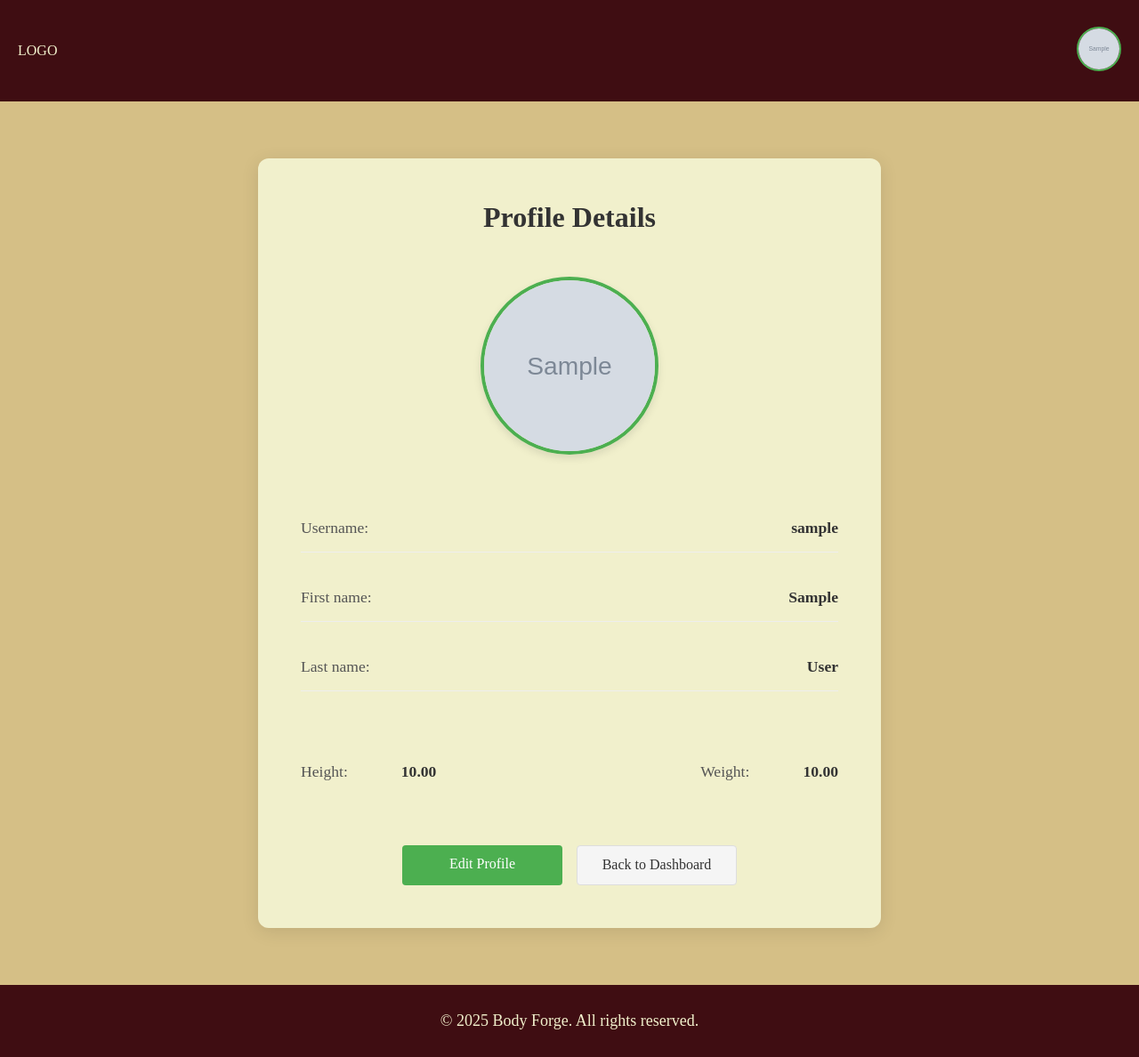
After one commit to zlatin-r/body_forge, a Django app: page /accounts/profile/1 in a window 1280 px wide. The commit adds this page. Shown: the whole page at 89% size. Run offline with Django 5.2, Linux system fonts and the light colour scheme; a user stored in the database is signed in; tables that the repository leaves empty hold one stand-in row (values such as "Sample post"); grey boxes marked "Sample" are stand-in pictures.

Commit message:
changes added

```diff
--- a/body_forge/accounts/urls.py
+++ b/body_forge/accounts/urls.py
@@ -1,5 +1,5 @@
 from django.contrib.auth.views import LogoutView
-from django.urls import path
+from django.urls import path, include
 
 from body_forge.accounts import views
 
@@ -7,4 +7,7 @@ urlpatterns = [
     path('login/', views.AppUserLoginView.as_view(), name="login"),
     path('logout/', LogoutView.as_view(), name="logout"),
     path('register/', views.AppUserRegisterView.as_view(), name="register"),
+    path('profile/<int:pk>', include([
+        path('', views.ProfileDetailsView.as_view(), name="details"),
+    ]))
 ]
--- a/body_forge/accounts/views.py
+++ b/body_forge/accounts/views.py
@@ -26,19 +26,19 @@ class AppUserRegisterView(CreateView):
         login(self.request, self.object)
         return response
 
-# class ProfileDetailsView(LoginRequiredMixin, DetailView):
-#     model = UserModel
-#     template_name = "accounts/profile-details-page.html"
-#
-#
-# class ProfileEditView(LoginRequiredMixin, UserPassesTestMixin, UpdateView):
-#     model = Profile
-#     form_class = ProfileEditForm
-#     template_name = "accounts/profile-edit-page.html"
-#
-#     def test_func(self):
-#         profile = get_object_or_404(Profile, pk=self.kwargs['pk'])
-#         return self.request.user == profile.user
-#
-#     def get_success_url(self):
-#         return reverse_lazy("profile-details", kwargs={"pk": self.object.pk})
+class ProfileDetailsView(LoginRequiredMixin, DetailView):
+    model = UserModel
+    template_name = "accounts/profile-details-page.html"
+
+
+class ProfileEditView(LoginRequiredMixin, UserPassesTestMixin, UpdateView):
+    model = Profile
+    form_class = ProfileEditForm
+    template_name = "accounts/profile-edit-page.html"
+
+    def test_func(self):
+        profile = get_object_or_404(Profile, pk=self.kwargs['pk'])
+        return self.request.user == profile.user
+
+    def get_success_url(self):
+        return reverse_lazy("profile-details", kwargs={"pk": self.object.pk})
--- /dev/null
+++ b/static/css/accounts/profile-details-page.css
@@ -0,0 +1,185 @@
+.profile-details-container {
+    display: flex;
+    justify-content: center;
+    align-items: center;
+    min-height: 100vh;
+    padding: 2rem;
+    box-sizing: border-box;
+    background-color: #d5bf86;
+}
+
+.profile-card {
+    width: 100%;
+    max-width: 700px;
+    display: flex;
+    flex-direction: column;
+    align-items: center;
+    gap: 2rem;
+    border-radius: 12px;
+    box-shadow: 0 4px 20px rgba(0, 0, 0, 0.1);
+    padding: 3rem;
+    background: #f1f0cc;
+    margin: 2rem 0;
+}
+
+.profile-card h1 {
+    color: #333;
+    font-size: 2rem;
+    margin-bottom: 1rem;
+    text-align: center;
+}
+
+/* Profile image styling */
+.profile-image {
+    display: flex;
+    justify-content: center;
+    margin-bottom: 1.5rem;
+}
+
+.profile-image img {
+    width: 200px;
+    height: 200px;
+    border-radius: 50%;
+    border: 4px solid #4CAF50;
+    object-fit: cover;
+    object-position: center;
+    box-shadow: 0 4px 10px rgba(0, 0, 0, 0.1);
+    transition: all 0.3s ease;
+}
+
+.profile-image img:hover {
+    transform: scale(1.03);
+    box-shadow: 0 6px 15px rgba(0, 0, 0, 0.15);
+}
+
+/* Profile information section */
+.profile-info {
+    width: 100%;
+    display: flex;
+    flex-direction: column;
+    gap: 1.5rem;
+}
+
+.info-item {
+    display: flex;
+    justify-content: space-between;
+    padding: 1rem 0;
+    border-bottom: 1px solid #eee;
+}
+
+.info-item:last-child {
+    border-bottom: none;
+}
+
+.label {
+    font-weight: 500;
+    color: #555;
+    font-size: 1.1rem;
+}
+
+.value {
+    color: #333;
+    font-weight: 600;
+    font-size: 1.1rem;
+}
+
+/* Body info specific styling */
+.body-info {
+    display: flex;
+    justify-content: space-between;
+    margin-top: 1rem;
+    padding-top: 1.5rem;
+    width: 100%;
+}
+
+.body-info div {
+    gap: 60px;
+    border: none;
+}
+
+.profile-actions {
+    display: flex;
+    gap: 1rem;
+    width: 100%;
+    margin-top: 2rem;
+    justify-content: center;
+}
+
+.profile-btn {
+    padding: 12px 24px;
+    border-radius: 4px;
+    font-size: 16px;
+    font-weight: 500;
+    cursor: pointer;
+    transition: all 0.3s ease;
+    text-align: center;
+    text-decoration: none;
+    min-width: 180px;
+    border: none;
+}
+
+.edit-btn {
+    height: 45px;
+    background: #4CAF50;
+    color: white;
+}
+
+.edit-btn:hover {
+    background-color: #45a049;
+    box-shadow: 0 4px 8px rgba(0, 0, 0, 0.1);
+    transform: translateY(-2px);
+}
+
+.edit-btn:active {
+    background-color: #3e8e41;
+    transform: translateY(1px);
+}
+
+.back-btn {
+    height: 45px;
+    background: #f5f5f5;
+    color: #333;
+    border: 1px solid #ddd;
+}
+
+.back-btn:hover {
+    background-color: #e9e9e9;
+    box-shadow: 0 4px 8px rgba(0, 0, 0, 0.1);
+    transform: translateY(-2px);
+}
+
+.back-btn:active {
+    background-color: #ddd;
+    transform: translateY(1px);
+}
+
+/* Responsive adjustments */
+@media (max-width: 768px) {
+    .profile-card {
+        padding: 2rem 1.5rem;
+        max-width: 95%;
+    }
+
+    .profile-image img {
+        width: 150px;
+        height: 150px;
+    }
+
+    .body-info {
+        grid-template-columns: 1fr;
+    }
+
+    .info-item {
+        flex-direction: column;
+        gap: 0.5rem;
+    }
+
+    .profile-actions {
+        flex-direction: column;
+        align-items: center;
+    }
+
+    .profile-btn {
+        width: 100%;
+    }
+}
--- a/static/css/styles.css
+++ b/static/css/styles.css
@@ -5,3 +5,4 @@
 @import "common/index-not-auth.css";
 @import "accounts/user-register-page.css";
 @import "accounts/user-loggin-page.css";
+@import "accounts/profile-details-page.css";
--- /dev/null
+++ b/templates/accounts/profile-details-page.html
@@ -0,0 +1,56 @@
+{% extends 'common/base.html' %}
+{% load static %}
+
+
+{% block content %}
+    <div class="profile-details-container">
+        <div class="profile-card">
+            <h1>Profile Details</h1>
+
+            <div class="profile-image">
+                {% if object.profile.profile_picture %}
+                    <img src="{{ object.profile.profile_picture.url }}" alt="{{ object.username }}'s profile picture">
+                {% else %}
+                    <img src="{% static 'images/default-profile-pic/default-profile-image2.jpeg' %}" alt="">
+                {% endif %}
+            </div>
+
+            <div class="profile-info">
+                <div class="info-item">
+                    <span class="label">Username:</span>
+                    <span class="value">{{ object.profile.username|default:"empty" }}</span>
+                </div>
+
+                <div class="info-item">
+                    <span class="label">First name:</span>
+                    <span class="value">{{ object.profile.first_name|default:'empty' }}</span>
+                </div>
+
+                <div class="info-item">
+                    <span class="label">Last name:</span>
+                    <span class="value">{{ object.profile.last_name|default:'empty' }}</span>
+                </div>
+
+                <div class="body-info">
+                    <div class="info-item">
+                        <span class="label">Height:</span>
+                        <span class="value">{{ object.profile.height }}</span>
+                    </div>
+
+                    <span class="border"></span>
+
+                    <div class="info-item">
+                        <span class="label">Weight:</span>
+                        <span class="value">{{ object.profile.body_weight }}</span>
+                    </div>
+                </div>
+
+                <div class="profile-actions">
+                    <a href="#" class="profile-btn edit-btn">Edit Profile</a>
+                    <a href="{% url 'index' %}" class="profile-btn back-btn">Back to Dashboard</a>
+                </div>
+            </div>
+        </div>
+    </div>
+
+{% endblock %}
--- a/templates/common/nav-bar.html
+++ b/templates/common/nav-bar.html
@@ -23,7 +23,7 @@
                 </a>
 
                 <div class="dropdown-content">
-                    <a href="#">View Profile</a>
+                    <a href="{% url 'details' pk=user.pk %}">View Profile</a>
                     <form method="post" class="dropdown-logout-form" action="{% url 'logout' %}">
                         {% csrf_token %}
                         <button type="submit" class="logout-btn">Logout</button>
```
